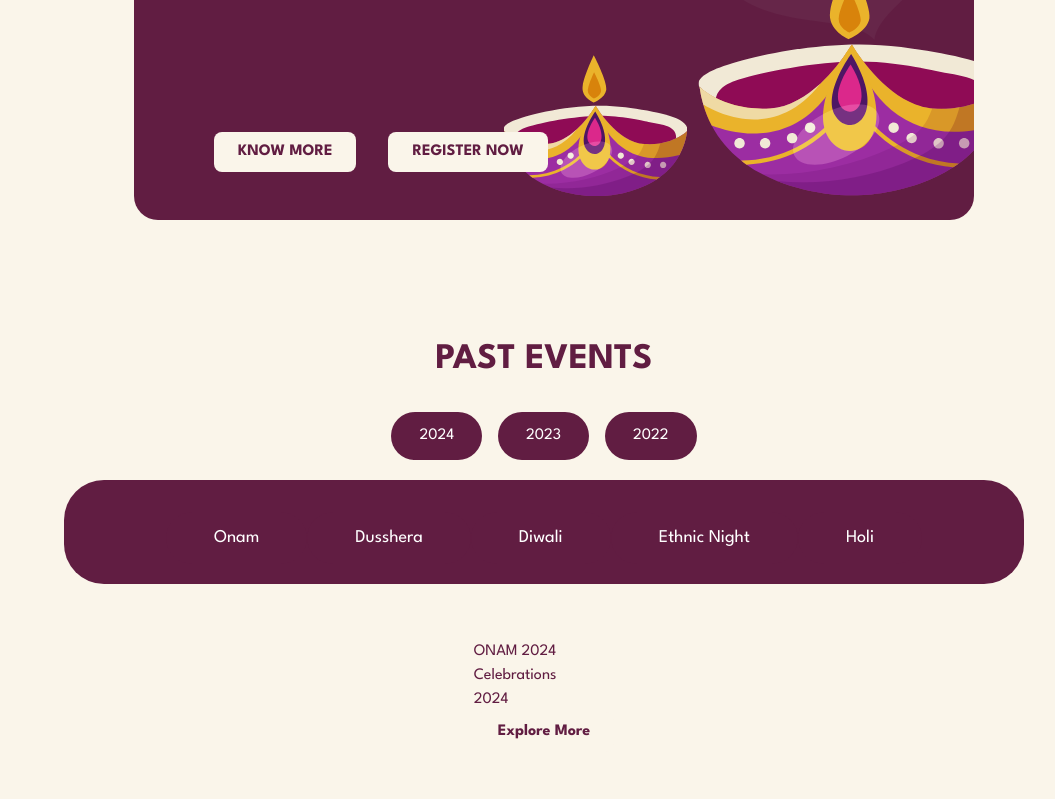
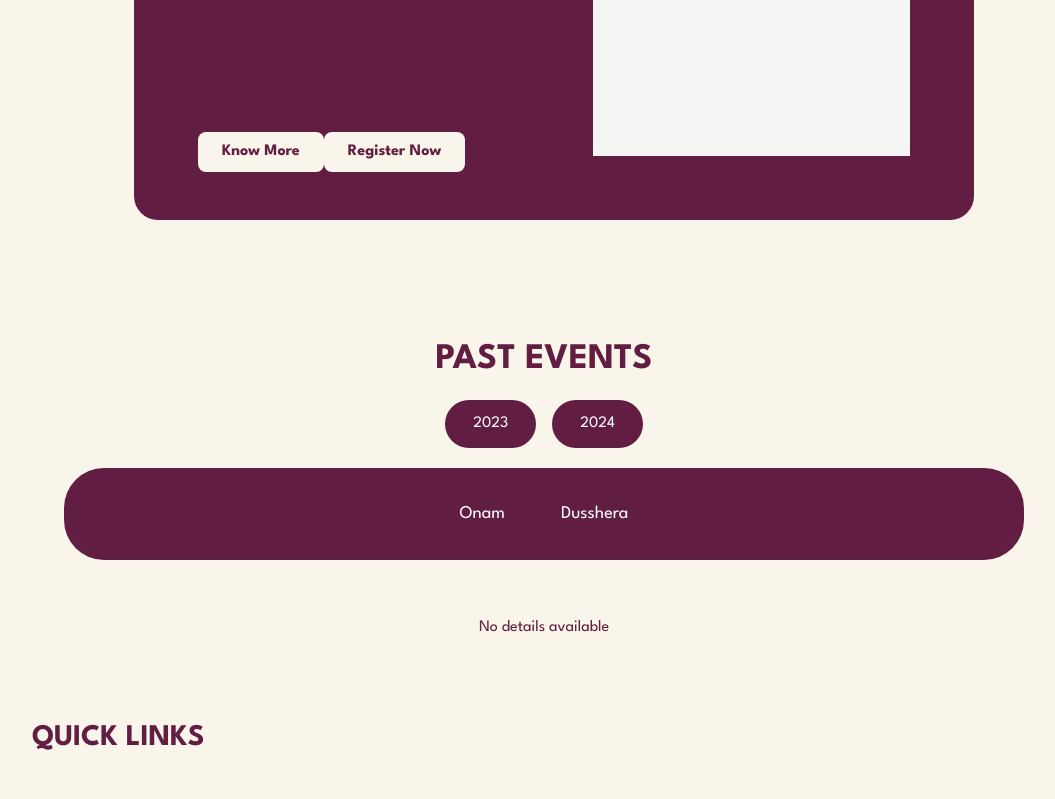
Before and after one commit to EBSB-IITH/EBSB-IITH, a Next.js app: page /events in a window 1280 px wide. Shown: the part 460-1259 px from the top of the page, without its empty margins (96-1151 px from the left). Built offline with nearby package versions, Linux system fonts and the light colour scheme.

Commit message:
Updated past events

```diff
--- a/src/app/events/each-past-event.tsx
+++ b/src/app/events/each-past-event.tsx
@@ -6,6 +6,46 @@ export interface PastEvent {
 	description: string,
 	matter: string
 }
+
+// Data structure for past event details
+export const eventDetails: {
+	[year: string]: { [event: string]: { title: string; description: string; photos: string[]; videos: string[]; matter: string } };
+} = {
+	"2024": {
+		onam: {
+			title: "Onam 2024",
+			description: "Onam celebrations in 2024 with vibrant festivities.",
+			photos: ["/photos/onam2024_1.jpg", "/photos/onam2024_2.jpg"],
+			videos: ["/videos/onam2024_1.mp4"],
+			matter: "A detailed description of the Onam 2024 event with details of the rituals, cultural programs, and celebrations."
+		},
+		dusshera: {
+			title: "Dusshera 2024",
+			description: "Celebration of victory of good over evil during Dusshera 2024.",
+			photos: ["/photos/dusshera2024_1.jpg", "/photos/dusshera2024_2.jpg"],
+			videos: ["/videos/dusshera2024_1.mp4"],
+			matter: "Dusshera 2024 was celebrated with pomp and grandeur, with large processions and festivities."
+		}
+	},
+	"2023": {
+		onam: {
+			title: "Onam 2023",
+			description: "Onam celebrations in 2023.",
+			photos: ["/photos/onam2023_1.jpg"],
+			videos: ["/videos/onam2023_1.mp4"],
+			matter: "The 2023 event included a grand feast and traditional dances."
+		},
+		dusshera: {
+			title: "Dusshera 2023",
+			description: "The celebration of Dusshera in 2023.",
+			photos: ["/photos/dusshera2023_1.jpg"],
+			videos: ["/videos/dusshera2023_1.mp4"],
+			matter: "Dusshera 2023 saw large-scale participation with cultural events."
+		}
+	}
+};
+
+
 export function PastEvent_details({ title, type, year, description, matter }: PastEvent) {
 	return (
 		<div className="flex flex-col">
--- a/src/app/events/page.tsx
+++ b/src/app/events/page.tsx
@@ -2,202 +2,140 @@
 
 import React, { useState } from "react";
 import Image from "next/image";
-import UpcomingEventHome, { EventDetails } from "@/components/Upcoming-Event-Home";
+import UpcomingEventHome, { EventDetails } from "./upcoming-event";
 import { PastEventCard, PastEventCardDetails } from "@/components/Past-Event";
-import { PastEvent, PastEvent_details } from "./each-past-event";
+import { PastEvent,eventDetails, PastEvent_details } from "./each-past-event";
 
-let dussheraEvent: EventDetails = {
-  title: "DUSSHERA'24",
-  description: "The celebration of victory of good over evil",
-  date: "2nd Oct to 3rd Oct 2024",
-  time: "6:30 - 10:00 PM",
-  venue: "Near old mess lawns"
+export const upcomingEvent:EventDetails = {
+	title: "DUSSHERA'24",
+	description: "The celebration of victory of good over evil",
+	date: "2nd Oct to 3rd Oct 2024",
+	time: "6:30 - 10:00 PM",
+	venue: "Near old mess lawns"
+}
+
+// Data for past events
+const eventsData: { [year: string]: PastEvent[] } = {
+	"2024": [
+		{ title: "ONAM 2024", type: "Celebrations", year: "2024", description: "", matter: "" },
+	],
+	"2023": [
+		{ title: "ONAM 2023", type: "Celebrations", year: "2023", description: "", matter: "" },
+		{ title: "Dusshera 2023", type: "Celebrations", year: "2023", description: "", matter: "" },
+		{ title: "Diwali 2023", type: "Celebrations", year: "2023", description: "", matter: "" },
+		{ title: "Ethnic Night 2023", type: "Celebrations", year: "2023", description: "", matter: "" },
+		{ title: "Holi 2023", type: "Celebrations", year: "2023", description: "", matter: "" }
+	],
+	"2022": [
+		{ title: "ONAM 2022", type: "Celebrations", year: "2022", description: "", matter: "" },
+		{ title: "Dusshera 2022", type: "Celebrations", year: "2022", description: "", matter: "" },
+		{ title: "Diwali 2022", type: "Celebrations", year: "2022", description: "", matter: "" },
+		{ title: "Ethnic Night 2022", type: "Celebrations", year: "2022", description: "", matter: "" },
+		{ title: "Holi 2022", type: "Celebrations", year: "2022", description: "", matter: "" }
+	]
 };
 
-let onamPastEventCard2024: PastEvent = {
-  title: "ONAM 2024",
-  type: "Celebrations",
-  year: "2024",
-  description:" ",
-  matter:" ",
-};
+// Main events page component
+export default function EventsPage() {
+  const [selectedYear, setSelectedYear] = useState("2024");
+  const [selectedEvent, setSelectedEvent] = useState(eventDetails["2024"].onam.title);
 
-let onamPastEventCard2023: PastEvent = {
-  title: "ONAM 2023",
-  type: "Celebrations",
-  year: "2023",
-  description:" ",
-  matter:" ",
-};
+  const handleYearChange = (year: string) => {
+    setSelectedYear(year);
+    setSelectedEvent(eventDetails[year]?.onam?.title || ""); // Set first event as selected on year change
+  };
 
-let onamPastEventCard2022: PastEvent = {
-  title: "ONAM 2022",
-  type: "Celebrations",
-  year: "2022",
-  description:" ",
-  matter:" ",
-};
+  const handleEventChange = (event: string) => {
+    setSelectedEvent(event);
+  };
 
-let dussheraPastEventCard2023: PastEvent = {
-  title: "Dusshera 2023",
-  type: "Celebrations",
-  year: "2023",
-  description:" ",
-  matter:" ",
-};
+  const renderPastEvents = () => {
+    const eventData = eventDetails[selectedYear]?.[selectedEvent.toLowerCase()];
+    if (!eventData) return <div>No details available</div>;
 
-let dussheraPastEventCard2022: PastEvent = {
-  title: "Dusshera 2022",
-  type: "Celebrations",
-  year: "2022",
-  description:" ",
-  matter:" ",
-};
+    return (
+      <div className="event-details">
+        <h2 className="text-center text-2xl font-bold">{eventData.title}</h2>
+        <p className="text-center">{eventData.description}</p>
 
-let diwaliPastEventCard2023: PastEvent = {
-  title: "Diwali 2023",
-  type: "Celebrations",
-  year: "2023",
-  description:" ",
-  matter:" ",
-};
+        {/* Photos Section */}
+        <div className="photos-container grid grid-cols-3 gap-4 mt-4">
+          {eventData.photos.map((photo, index) => (
+            <img key={index} src={photo} alt={`Event photo ${index}`} className="rounded-lg shadow-md" />
+          ))}
+        </div>
 
-let diwaliPastEventCard2022: PastEvent = {
-  title: "Diwali 2022",
-  type: "Celebrations",
-  year: "2022",
-  description:" ",
-  matter:" ",
-};
+        {/* Videos Section */}
+        <div className="videos-container flex justify-around mt-6">
+          {eventData.videos.map((video, index) => (
+            <video key={index} controls className="rounded-lg shadow-md w-1/3">
+              <source src={video} type="video/mp4" />
+              Your browser does not support the video tag.
+            </video>
+          ))}
+        </div>
 
-let ethnicPastEventCard2023: PastEvent = {
-  title: "Ethnic Night 2023",
-  type: "Celebrations",
-  year: "2023",
-  description:" ",
-  matter:" ",
-};
+        {/* Matter Section */}
+        <div className="matter mt-6">
+          <p>{eventData.matter}</p>
+        </div>
+      </div>
+    );
+  };
 
-let ethnicPastEventCard2022: PastEvent = {
-  title: "Ethnic Night 2022",
-  type: "Celebrations",
-  year: "2022",
-  description:" ",
-  matter:" ",
-};
+  const yearButtons = Object.keys(eventDetails).map((year) => (
+    <button
+      key={year}
+      onClick={() => handleYearChange(year)}
+      className={`bg-foreground text-white rounded-full py-3 px-7 hover:bg-blue-600 transition duration-200 ${
+        selectedYear === year ? "bg-blue-600" : "bg-foreground"
+      }`}
+    >
+      {year}
+    </button>
+  ));
 
-let holiPastEventCard2023: PastEvent = {
-  title: "Holi 2023",
-  type: "Celebrations",
-  year: "2023",
-  description:" ",
-  matter:" ",
-};
-
-let holiPastEventCard2022: PastEvent = {
-  title: "Holi 2022",
-  type: "Celebrations",
-  year: "2022",
-  description:" ",
-  matter:" ",
-};
-
-
-
-export default function EventsPage() {
-  const [selectedyear,setselectedyear]=useState("2024");
-  const [selectedevent,setselectedevent]=useState("onam");
-
-  const handleyear=(year:string)=>{
-    setselectedyear(year);
-  }
-
-  const handleevent=(event:string)=>{
-    setselectedevent(event);
-  }
-
-  const renderPastEvents=()=>{
-    if(selectedyear=="2024"){
-      if(selectedevent=="onam"){
-        return <PastEvent_details {...onamPastEventCard2024} />;
-      }else{
-        return <>
-        <div>Going to happen </div>
-        <div>Join with us</div></>
-      }
-    }else if(selectedyear=="2023"){
-      if(selectedevent=="onam"){
-        return <PastEvent_details {...onamPastEventCard2023} />;
-      }else if(selectedevent=="dusshera"){
-        return <PastEvent_details {...dussheraPastEventCard2023} />;
-      }else if(selectedevent=="diwali"){
-        return <PastEvent_details {...diwaliPastEventCard2023} />;
-      }else if(selectedevent=="ethnic"){
-        return <PastEvent_details {...ethnicPastEventCard2023} />;
-      }else if(selectedevent=="holi"){
-        return <PastEvent_details {...holiPastEventCard2023} />;
-      }
-    }else if(selectedyear=="2022"){
-      if(selectedevent=="onam"){
-        return <PastEvent_details {...onamPastEventCard2022} />;
-      }else if(selectedevent=="dusshera"){
-        return <PastEvent_details {...dussheraPastEventCard2022} />;
-      }else if(selectedevent=="diwali"){
-        return <PastEvent_details {...diwaliPastEventCard2022} />;
-      }else if(selectedevent=="ethnic"){
-        return <PastEvent_details {...ethnicPastEventCard2022} />;
-      }else if(selectedevent=="holi"){
-        return <PastEvent_details {...holiPastEventCard2022} />;
-      }
-    }
-  }
-
+  const eventButtons = Object.keys(eventDetails[selectedYear]).map((event) => (
+    <button
+      key={event}
+      onClick={() => handleEventChange(event)}
+      className={`bg-foreground text-white rounded-full py-3 px-7 hover:bg-blue-600 transition duration-200 ${
+        selectedEvent === event ? "bg-blue-600" : "bg-foreground"
+      }`}
+    >
+      {event.charAt(0).toUpperCase() + event.slice(1)}
+    </button>
+  ));
 
   return (
     <main className="min-h-screen flex flex-col items-center justify-center">
-      <div className="w-full ">
-      <div className="flex flex-col bg-customGray rounded-b-[100px] min-h-[42rem] pb-20">
-        <div className="flex flex-col ml-5 mt-20">
-          <div className="flex flex-col ">
+      <div className="w-full">
+        {/* Upcoming Events Section */}
+        <div className="flex flex-col bg-customGray rounded-b-[100px] min-h-[42rem] pb-20">
+          <div className="flex flex-col ml-5 mt-20">
             <div className="font-bold text-center text-3xl">UPCOMING EVENTS</div>
-            <UpcomingEventHome {...dussheraEvent} />
+            <UpcomingEventHome {...upcomingEvent} />
+          </div>
+        </div>
+
+        {/* Past Events Section */}
+        <div className="mt-10">
+          <div className="font-bold text-center text-4xl">PAST EVENTS</div>
+
+          {/* Year Buttons */}
+          <div className="flex justify-center space-x-4 py-5">{yearButtons}</div>
+
+          {/* Event Buttons */}
+          <div className="flex bg-foreground text-white flex-row justify-center py-5 mx-40 rounded-[40px] text-lg">
+            {eventButtons}
+          </div>
+
+          {/* Event Details Section */}
+          <div className="mt-10 flex flex-col items-center">
+            <div className="mt-4">{renderPastEvents()}</div>
           </div>
         </div>
       </div>
-      <div className="mt-10">
-
-        <div className="font-bold text-center text-4xl">PAST EVENTS</div>
-            <div className="flex justify-center space-x-4 py-5">
-              <button onClick={() => handleyear("2024")} className={`bg-foreground  text-white rounded-full mt-3 py-3 px-7 hover:bg-blue-600 transition duration-200 ${
-                selectedyear === "2024" ? "bg-blue-600 text-white" : "bg-foreground text-white"}`}>2024</button>
-              <button onClick={() => handleyear("2023")} className={`bg-foreground  text-white rounded-full mt-3 py-3 px-7 hover:bg-blue-600 transition duration-200 ${
-                selectedyear === "2023" ? "bg-blue-600 text-white" : "bg-foreground text-white"}`}>2023</button>
-              <button onClick={() => handleyear("2022")} className={`bg-foreground  text-white rounded-full mt-3 py-3 px-7 hover:bg-blue-600 transition duration-200 ${
-                selectedyear === "2022" ? "bg-blue-600 text-white" : "bg-foreground text-white"}`}>2022</button>
-            </div>
-
-            <div className={'flex bg-foreground text-white flex-row justify-center py-5 mx-40 rounded-[40px] *:px-12 text-lg'}>
-			        <button onClick={() => handleevent("onam")} className={`bg-foreground  text-white rounded-full mt-3 py-3 px-7 hover:bg-blue-600 transition duration-200 ${
-                selectedevent === "onam" ? "bg-blue-600 text-white" : "bg-foreground text-white"}`}>Onam</button>
-			        <button onClick={() => handleevent("dusshera")} className={`bg-foreground  text-white rounded-full mt-3 py-3 px-7 hover:bg-blue-600 transition duration-200 ${
-                selectedevent === "duushera" ? "bg-blue-600 text-white" : "bg-foreground text-white"}`}>Dusshera</button>
-			        <button onClick={() => handleevent("diwali")} className={`bg-foreground  text-white rounded-full mt-3 py-3 px-7 hover:bg-blue-600 transition duration-200 ${
-                selectedevent === "diwali" ? "bg-blue-600 text-white" : "bg-foreground text-white"}`}>Diwali</button>
-			        <button onClick={() => handleevent("ethnic")} className={`bg-foreground  text-white rounded-full mt-3 py-3 px-7 hover:bg-blue-600 transition duration-200 ${
-                selectedevent === "ethnic" ? "bg-blue-600 text-white" : "bg-foreground text-white"}`}>Ethnic Night</button>
-			        <button onClick={() => handleevent("holi")} className={`bg-foreground  text-white rounded-full mt-3 py-3 px-7 hover:bg-blue-600 transition duration-200 ${
-                selectedevent === "holi" ? "bg-blue-600 text-white" : "bg-foreground text-white"}`}>Holi</button>
-		        </div>
-
-          <div className="mt-10 flex flex-col items-center">
-            <div className="mt-4">
-              {renderPastEvents()}
-            </div>
-          </div>
-        </div>
-
-      </div>
-
     </main>
   );
 }
--- /dev/null
+++ b/src/app/events/upcoming-event.tsx
@@ -0,0 +1,33 @@
+import { WhiteButton } from "../../components/Button"
+
+
+export interface EventDetails {
+	title: string,
+	description: string,
+	date: string,
+	time: string,
+	venue: string
+}
+
+export default function UpcomingEventHome({ title, description, date, time, venue }: EventDetails) {
+	return (
+		<div className="flex flex-row bg-foreground text-background mx-auto mt-16 rounded-3xl px-16 py-12 w-4/6">
+			<div className="flex flex-col pr-12">
+				<div className="mb-40">
+					<div className="text-[3rem] font-bold">{title}</div>
+					<div className="mb-12">{description}</div>
+					<div className="text-sm">Date - {date}</div>
+					<div className="text-sm">Time - {time}</div>
+					<div className="text-sm">Venue - {venue}</div>
+				</div>
+				<div className="flex flex-row justify-between pr-8 ">
+					<WhiteButton text="Know More" />
+					<WhiteButton text="Register Now" />
+				</div>
+
+			</div>
+			<div className="bg-stone-100 grow ml-12 my-4">
+            </div>
+		</div>
+	)
+}
```
